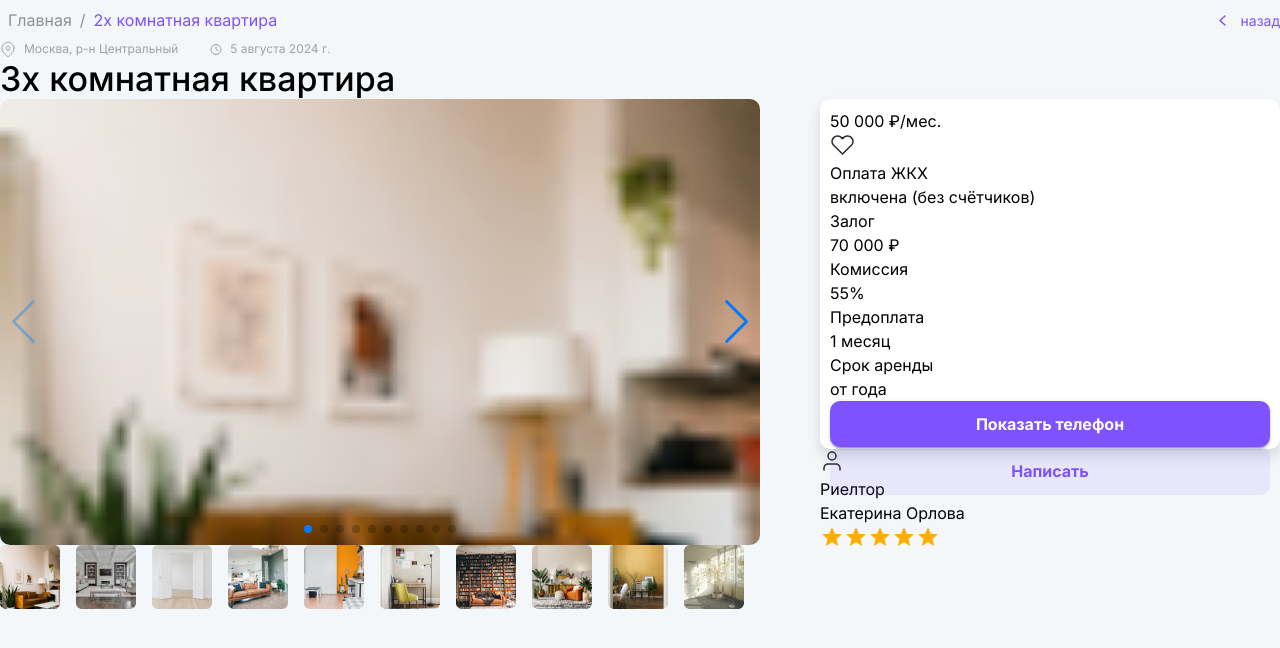
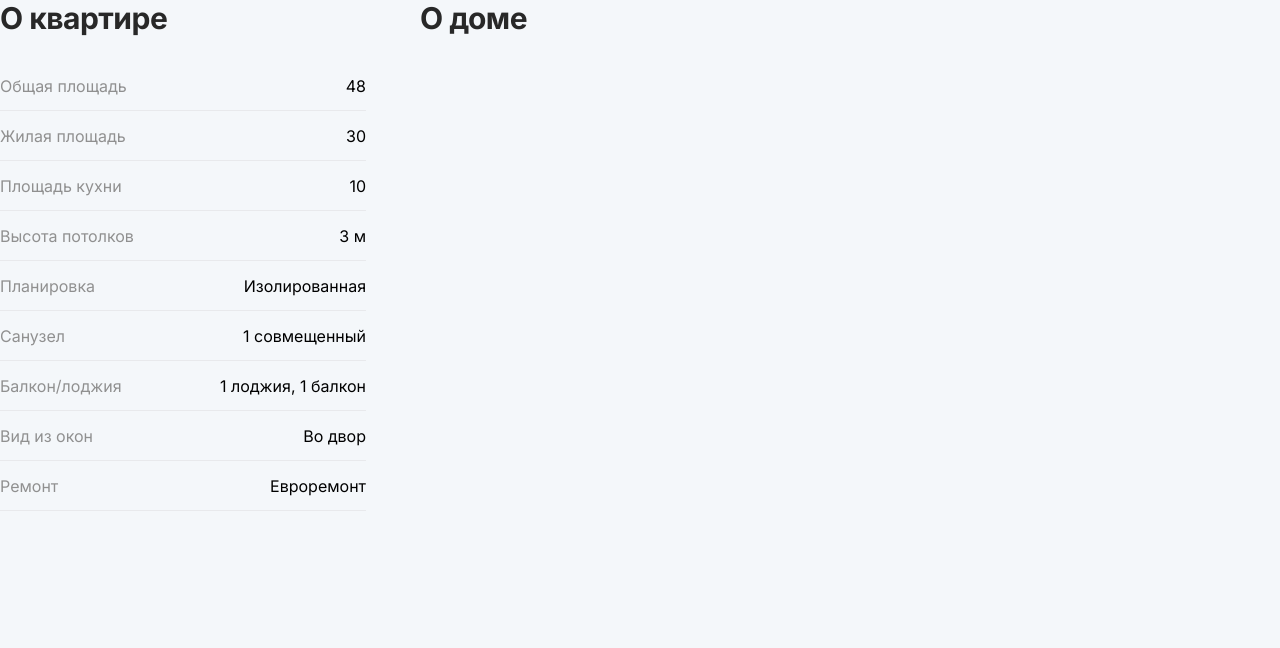
Before and after one commit to Ainazzzzz/Ulutman, a React (Vite) app: page / in a window 1280 px wide. Shown: the top 648 px of the page. Built offline with nearby package versions, Linux system fonts and the light colour scheme.

Commit message:
add new AboutAppartment component

```diff
--- a/src/App.jsx
+++ b/src/App.jsx
@@ -1,11 +1,12 @@
-import DetailInfo from './pages/user/DetailInfo';
+import AboutApartment from './pages/user/detail-info/AboutApartment';
+import DetailInfo from './pages/user/detail-info/DetailInfo';
 import { AppRoutes } from './routes/AppRoutes';
 
 const App = () => {
    return (
       <>
          {/* <AppRoutes /> */}
-         <DetailInfo />
+         <AboutApartment />
       </>
    );
 };
--- a/src/index.css
+++ b/src/index.css
@@ -1,6 +1,5 @@
 @import url('https://fonts.googleapis.com/css2?family=Inter:wght@100..900&display=swap');
-/* @import url('https://fonts.googleapis.com/css2?family=Kanit:wght@300..900&display=swap'); */
-
+@import url('https://fonts.googleapis.com/css2?family=Kanit:ital,wght@0,100;0,200;0,300;0,400;0,500;0,600;0,700;0,800;0,900;1,100;1,200;1,300;1,400;1,500;1,600;1,700;1,800;1,900&family=Montserrat:ital,wght@0,100..900;1,100..900&display=swap');
 * {
    margin: 0;
    padding: 0;
@@ -16,3 +15,7 @@ ol,
 li {
    list-style: none;
 }
+
+.aboutApartmen-title {
+   font-family: 'Kanit', sans-serif;
+}
--- /dev/null
+++ b/src/pages/user/detail-info/AboutApartment.jsx
@@ -0,0 +1,107 @@
+import { Box, styled, Typography } from '@mui/material';
+
+const AboutApartment = () => {
+   return (
+      <StyledContainer>
+         <Box className="column">
+            <Typography className="aboutApartmen-title">О квартире</Typography>
+
+            <Box className="row">
+               <Typography className="name-of-title">Общая площадь</Typography>
+
+               <Typography className="value">48</Typography>
+            </Box>
+            <Box className="row">
+               <Typography className="name-of-title">Жилая площадь</Typography>
+
+               <Typography className="value">30</Typography>
+            </Box>
+            <Box className="row">
+               <Typography className="name-of-title">Площадь кухни</Typography>
+
+               <Typography className="value">10</Typography>
+            </Box>
+            <Box className="row">
+               <Typography className="name-of-title">
+                  Высота потолков
+               </Typography>
+
+               <Typography className="value">3 м</Typography>
+            </Box>
+            <Box className="row">
+               <Typography className="name-of-title">Планировка</Typography>
+
+               <Typography className="value">Изолированная</Typography>
+            </Box>
+
+            <Box className="row">
+               <Typography className="name-of-title">Санузел</Typography>
+
+               <Typography className="value">1 совмещенный</Typography>
+            </Box>
+
+            <Box className="row">
+               <Typography className="name-of-title">Балкон/лоджия</Typography>
+
+               <Typography className="value">1 лоджия, 1 балкон</Typography>
+            </Box>
+
+            <Box className="row">
+               <Typography className="name-of-title">Вид из окон</Typography>
+
+               <Typography className="value">Во двор</Typography>
+            </Box>
+
+            <Box className="row">
+               <Typography className="name-of-title">Ремонт</Typography>
+
+               <Typography className="value">Евроремонт</Typography>
+            </Box>
+         </Box>
+
+         <Box className="column">
+            <Typography className="aboutApartmen-title">О доме</Typography>
+         </Box>
+      </StyledContainer>
+   );
+};
+
+export default AboutApartment;
+
+const StyledContainer = styled(Box)(() => ({
+   display: 'flex',
+   gap: '50px',
+
+   '& > .column': {
+      width: '370px',
+
+      '& > .aboutApartmen-title': {
+         fontSize: '30px',
+         fontWeight: '700',
+         lineHeight: '36px',
+         color: '#282828',
+         letterSpacing: '-0.5px',
+         marginBottom: '25px',
+      },
+
+      '& > .row': {
+         display: 'flex',
+         justifyContent: 'space-between',
+         width: '366px',
+         height: '50px',
+         alignItems: 'center',
+         borderBottom: '1px solid #E8E9EC',
+
+         '& > .name-of-title': {
+            fontSize: '16px',
+            fontWeight: '400',
+            lineHeight: '24px',
+            color: '#909090',
+         },
+
+         '& > .value': {
+            leineHeight: '24px',
+         },
+      },
+   },
+}));
--- a/src/pages/user/DetailInfo.jsx
+++ b/src/pages/user/detail-info/DetailInfo.jsx
@@ -1,7 +1,7 @@
 import { Box, Rating, Typography, styled } from '@mui/material';
-import Breadcrumbs from '../../components/UI/Breadcrumbs';
-import LocationIcon from '../../assets/icons/address-icon.svg?react';
-import ClockIcon from '../../assets/icons/clock-icon.svg?react';
+import Breadcrumbs from '../../../components/UI/Breadcrumbs';
+import LocationIcon from '../../../assets/icons/address-icon.svg?react';
+import ClockIcon from '../../../assets/icons/clock-icon.svg?react';
 import { Swiper, SwiperSlide } from 'swiper/react';
 import 'swiper/css';
 import 'swiper/css';
@@ -9,20 +9,20 @@ import 'swiper/css/navigation';
 import 'swiper/css/pagination';
 import { Navigation, Pagination, Mousewheel, Keyboard } from 'swiper/modules';
 import { useState } from 'react';
-import firstImage from '../../assets/images/slider-images/first.png';
-import secondthImage from '../../assets/images/slider-images/second.png';
-import thirdImage from '../../assets/images/slider-images/third.png';
-import fourthImage from '../../assets/images/slider-images/fourth.png';
-import fifthImage from '../../assets/images/slider-images/fifth.png';
-import sixthImage from '../../assets/images/slider-images/sixth.png';
-import seventhImage from '../../assets/images/slider-images/seventh.png';
-import eightImage from '../../assets/images/slider-images/eight.png';
-import ninthImage from '../../assets/images/slider-images/ninth.png';
-import tenthImage from '../../assets/images/slider-images/tenth.png';
-import Like from '../../assets/icons/like-product-icon.svg?react';
-import ArrowIcon from '../../assets/icons/arrowpurpul.svg?react';
-import { Button } from '../../components/UI/Button';
-import UserIcon from '../../assets/icons/user.svg?react';
+import firstImage from '../../../assets/images/slider-images/first.png';
+import secondthImage from '../../../assets/images/slider-images/second.png';
+import thirdImage from '../../../assets/images/slider-images/third.png';
+import fourthImage from '../../../assets/images/slider-images/fourth.png';
+import fifthImage from '../../../assets/images/slider-images/fifth.png';
+import sixthImage from '../../../assets/images/slider-images/sixth.png';
+import seventhImage from '../../../assets/images/slider-images/seventh.png';
+import eightImage from '../../../assets/images/slider-images/eight.png';
+import ninthImage from '../../../assets/images/slider-images/ninth.png';
+import tenthImage from '../../../assets/images/slider-images/tenth.png';
+import Like from '../../../assets/icons/like-product-icon.svg?react';
+import ArrowIcon from '../../../assets/icons/arrowpurpul.svg?react';
+import { Button } from '../../../components/UI/Button';
+import UserIcon from '../../../assets/icons/user.svg?react';
 
 const DetailInfo = () => {
    const path = [
@@ -103,36 +103,40 @@ const DetailInfo = () => {
                   </Box>
                </Box>
 
-               {/*второй блок   */}
                <Box className="second-block">
                   <Box className="second_box">
                      <Box className="main-info">
-                        <Typography>50 000 ₽/мес.</Typography>
+                        <Typography className="price">50 000 ₽/мес.</Typography>
 
                         <Like />
                      </Box>
 
-                     <Box>
-                        <Typography>
-                           Оплата ЖКХ <Box className="line" /> включена (без
+                     <Box className="info-box-container">
+                        <Typography className="info-part">
+                           Оплата ЖКХ <hr className="line" /> включена (без
                            счётчиков)
                         </Typography>
-                        <Typography>
-                           Залог <Box className="line" /> 70 000 ₽
+
+                        <Typography className="info-part">
+                           Залог <hr className="line" /> 70 000 ₽
                         </Typography>
-                        <Typography>
-                           Комиссия <Box className="line" /> 55%
+
+                        <Typography className="info-part">
+                           Комиссия <hr className="line" /> 55%
                         </Typography>
-                        <Typography>
+
+                        <Typography className="info-part">
                            Предоплата
-                           <Box className="line" />1 месяц
+                           <hr className="line" />1 месяц
                         </Typography>
-                        <Typography>
+
+                        <Typography className="info-part">
                            Срок аренды
-                           <Box className="line" />
+                           <hr className="line" />
                            от года
                         </Typography>
                      </Box>
+
                      <Box className="btns-container">
                         <Button>Показать телефон</Button>
 
@@ -140,9 +144,8 @@ const DetailInfo = () => {
                      </Box>
                   </Box>
 
-                  {/* second */}
-                  <Box>
-                     <Box>
+                  <Box className="rieltor-info">
+                     <Box className="user-icon-container">
                         <UserIcon />
                      </Box>
                      <Box>
@@ -153,6 +156,23 @@ const DetailInfo = () => {
                   </Box>
                </Box>
             </Box>
+         </Box>
+
+         <Box className="description-container">
+            <Typography variant="h3" className="description">
+               Описания объявления
+            </Typography>
+            <Typography className="descriptioon-text">
+               ЖК "Водный", предлогается 2-х комнатная квартира с новым
+               ремонтом.Кухня -гостиная, спальня, балкон. Имеется вся мебель и
+               бытовая техника включая кондиционер. Есть возможность аренды
+               машино-место.
+            </Typography>
+
+            <Typography className="read-more-text">
+               Читать дальше
+               <ArrowIcon className="arrow-down" />
+            </Typography>
          </Box>
       </StyledContainer>
    );
@@ -175,6 +195,51 @@ const StyledContainer = styled(Box)(() => ({
          gap: '0.5rem',
       },
    },
+
+   '& .description-container': {
+      display: 'flex',
+      flexDirection: 'column',
+      gap: '0.5rem',
+      width: '750px',
+
+      '& > .descriptioon-text': {
+         marginTop: '0.6rem',
+         fontSize: '18px',
+         lineHeight: '23.4px',
+      },
+
+      '& > .read-more-text': {
+         color: '#7E52FF',
+         display: 'flex',
+         alignItems: 'flex-end',
+         gap: '0.5rem',
+
+         '& > .arrow-down': {
+            transform: 'rotate(-90deg)',
+         },
+      },
+   },
+
+   '& .rieltor-info': {
+      display: 'flex',
+      backgroundColor: 'white',
+      boxShadow: ' 0px 7px 12px 1px rgba(34, 60, 80, 0.14)',
+      borderRadius: '10px',
+      padding: '20px',
+      gap: '1rem',
+
+      '& > .user-icon-container': {
+         width: '76px',
+         height: '76px',
+         display: 'flex',
+         alignItems: 'center',
+         justifyContent: 'center',
+         borderRadius: '4px',
+         border: '1px solid #b2b0b0',
+         backgroundColor: '#CED1D7',
+      },
+   },
+
    '& .breadcrumbs-box': {
       display: 'flex',
       justifyContent: 'space-between',
@@ -188,23 +253,65 @@ const StyledContainer = styled(Box)(() => ({
       },
    },
 
-   '& .second-block': {},
+   '& .second-block': {
+      display: 'flex',
+      flexDirection: 'column',
+      gap: '2.5rem',
+   },
 
    '& .second_box': {
+      display: 'flex',
+      flexDirection: 'column',
+      gap: '0.5rem',
       borderRadius: '10px',
       width: '460px',
-      padding: '10px',
+      padding: '15px',
+      paddingTop: '20px',
       height: '350px',
       boxShadow: ' 0px 7px 12px 1px rgba(34, 60, 80, 0.14)',
       backgroundColor: 'white',
+
+      '& .main-info': {
+         display: 'flex',
+         justifyContent: 'space-between',
+         alignItems: 'center',
+
+         '& > .price': {
+            fontSize: '28px',
+            fontWeight: '700',
+            lineHeight: '36px',
+            color: '#282828',
+         },
+      },
+
+      '& > .info-box-container': {
+         display: 'flex',
+         flexDirection: 'column',
+         width: '100%',
+         gap: '0.7rem',
+
+         '& > .info-part': {
+            display: 'flex',
+            alignItems: 'center',
+            gap: '0.5rem',
+            fontSize: '14px',
+            fontWeight: '400',
+            lineHeight: '20px',
+            color: '#282828',
+
+            '& .line': {
+               border: '1px dotted #909090',
+               width: '30%',
+            },
+         },
+      },
    },
 
    '& .btns-container': {
       display: 'flex',
+      gap: '0.8rem',
       flexDirection: 'column',
    },
-
-   '& .line': {},
 
    '& .slide-image': {
       width: '760px !important',
@@ -231,10 +338,11 @@ const StyledContainer = styled(Box)(() => ({
       flexDirection: 'column',
       alignItems: 'flex-start',
       width: '760px !important',
+      gap: '1rem',
 
       '& .images': {
          display: 'flex',
-         gap: '1rem',
+         gap: '1.1rem',
       },
 
       '& .swiper': {
@@ -268,4 +376,11 @@ const StyledContainer = styled(Box)(() => ({
       fontWeight: '500',
       lineHeight: '41.15px',
    },
+
+   '& .description': {
+      fontFamily: 'Kanit sans-serif',
+      fontSize: '30px',
+      fontWeight: '900',
+      lineHeight: '36px',
+   },
 }));
```
